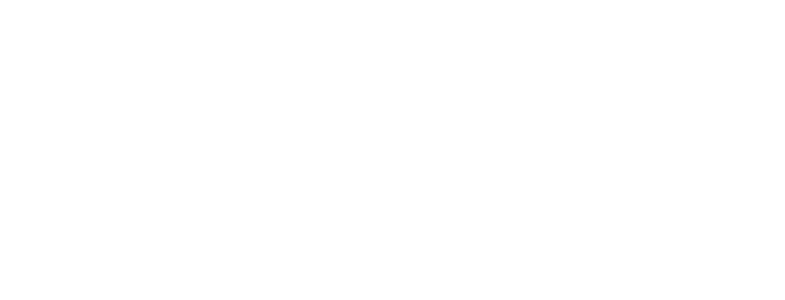
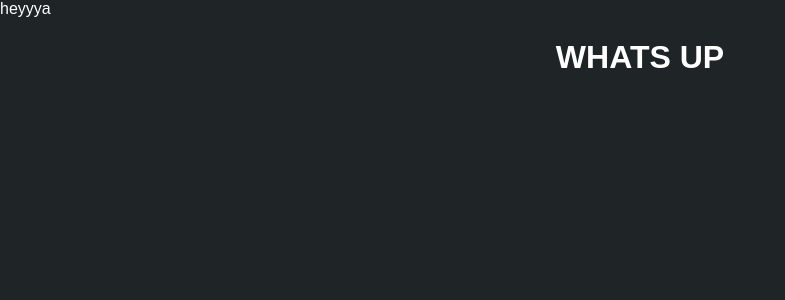
Before and after one commit to igaddy79/CapstoneProject, a React (Create React App) app in the folder comments-app/: page /admin in a window 1280 px wide. Before the commit this address had no page. Shown: the top 300 px of the page, without its empty margins (0-785 px from the left). Built offline with nearby package versions, Linux system fonts and the light colour scheme.

Commit message:
changed moviecard stylling

```diff
--- a/comments-app/src/App.jsx
+++ b/comments-app/src/App.jsx
@@ -5,20 +5,19 @@ import Movies from "./components/Movies";
 import Login from "./login-signup/Login";
 import SignUp from "./login-signup/SignUp";
 import WelcomePage from "./welcomepage/WelcomePage";
-
+import AdminPage from "./adminpage/AdminPage";
 
 function App() {
   return (
     <Router>
       <div className="App">
         <Routes>
-
           <Route path="/movies/:id" element={<Movies />} />
           <Route path="/login" element={<Login />} />
           <Route path="/signup" element={<SignUp />} />
           <Route path="/" element={<WelcomePage />} />
           <Route path="/movies" element={<WelcomePage />} />
-
+          <Route path="/admin" element={<AdminPage />} />
         </Routes>
       </div>
     </Router>
--- /dev/null
+++ b/comments-app/src/adminpage/AdminPage.jsx
@@ -0,0 +1,10 @@
+const AdminPage = () => {
+  return (
+    <div>
+      <div>heyyya</div>
+      <h1>WHATS UP</h1>
+    </div>
+  );
+};
+
+export default AdminPage;
--- a/comments-app/src/welcomepage/MovieCard.css
+++ b/comments-app/src/welcomepage/MovieCard.css
@@ -1,4 +1,4 @@
-img {
+.movie-card-img {
   width: 80%;
   height: 60%;
   background-color: gray;
@@ -26,12 +26,3 @@ img {
   flex-direction: column;
   align-items: center;
 }
-
-* {
-  background-color: white;
-}
-
-h2,
-p {
-  background-color: beige;
-}
--- a/comments-app/src/welcomepage/MovieCard.jsx
+++ b/comments-app/src/welcomepage/MovieCard.jsx
@@ -8,7 +8,11 @@ export default function MovieCard({ movie }) {
       {/* <p className="movie-description">{movie.description}</p> */}
       {/* <img src={movie.image_url} alt={movie.name} /> */}
       {movie.image_url ? (
-        <img src={movie.image_url} alt={movie.name} />
+        <img
+          className="movie-card-img"
+          src={movie.image_url}
+          alt={movie.name}
+        />
       ) : (
         <p>No image available</p>
       )}
```
Also changed, not shown: comments-app/src/index.js (+5 -6 lines), 1 other file (tests, documents, lock files or other folders).
